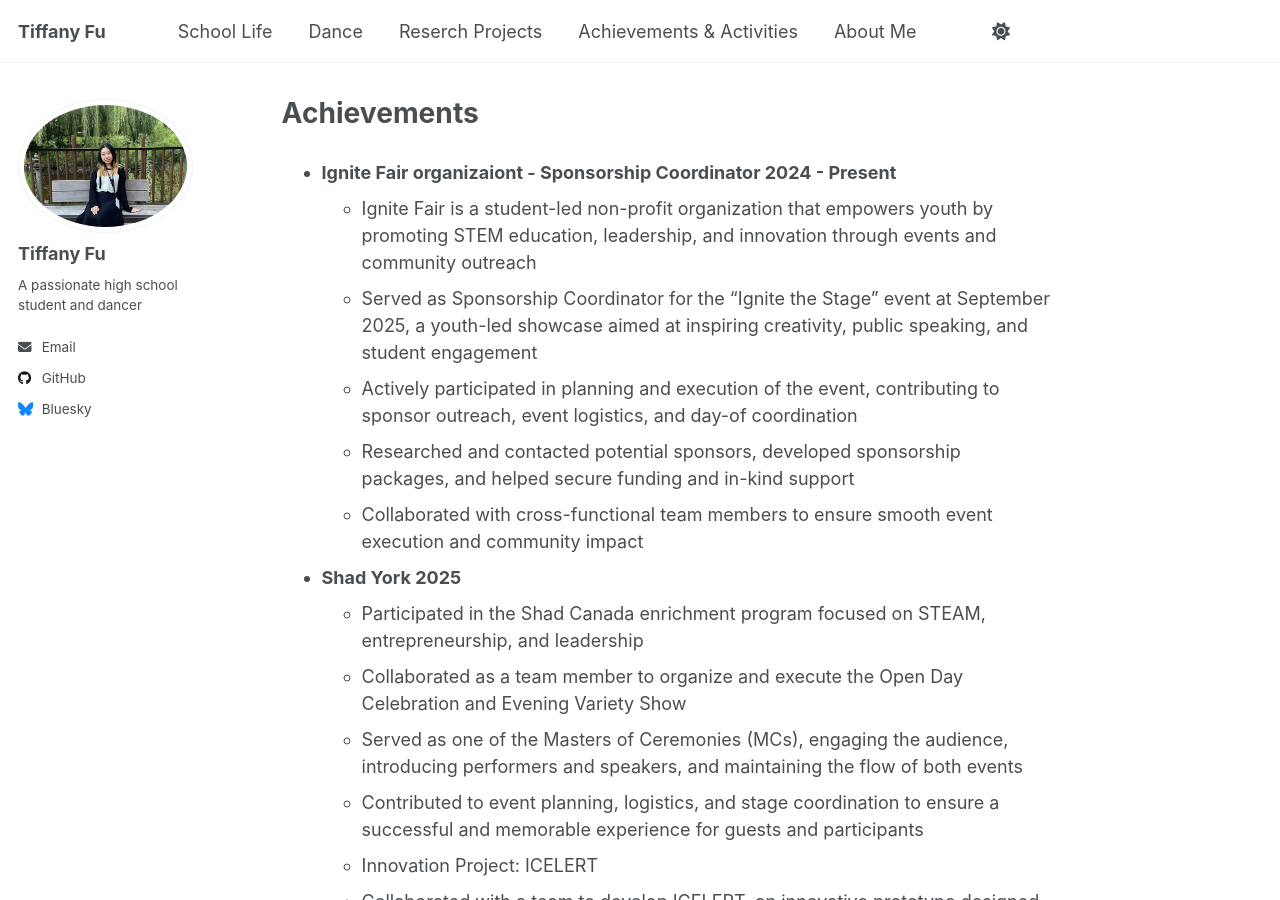
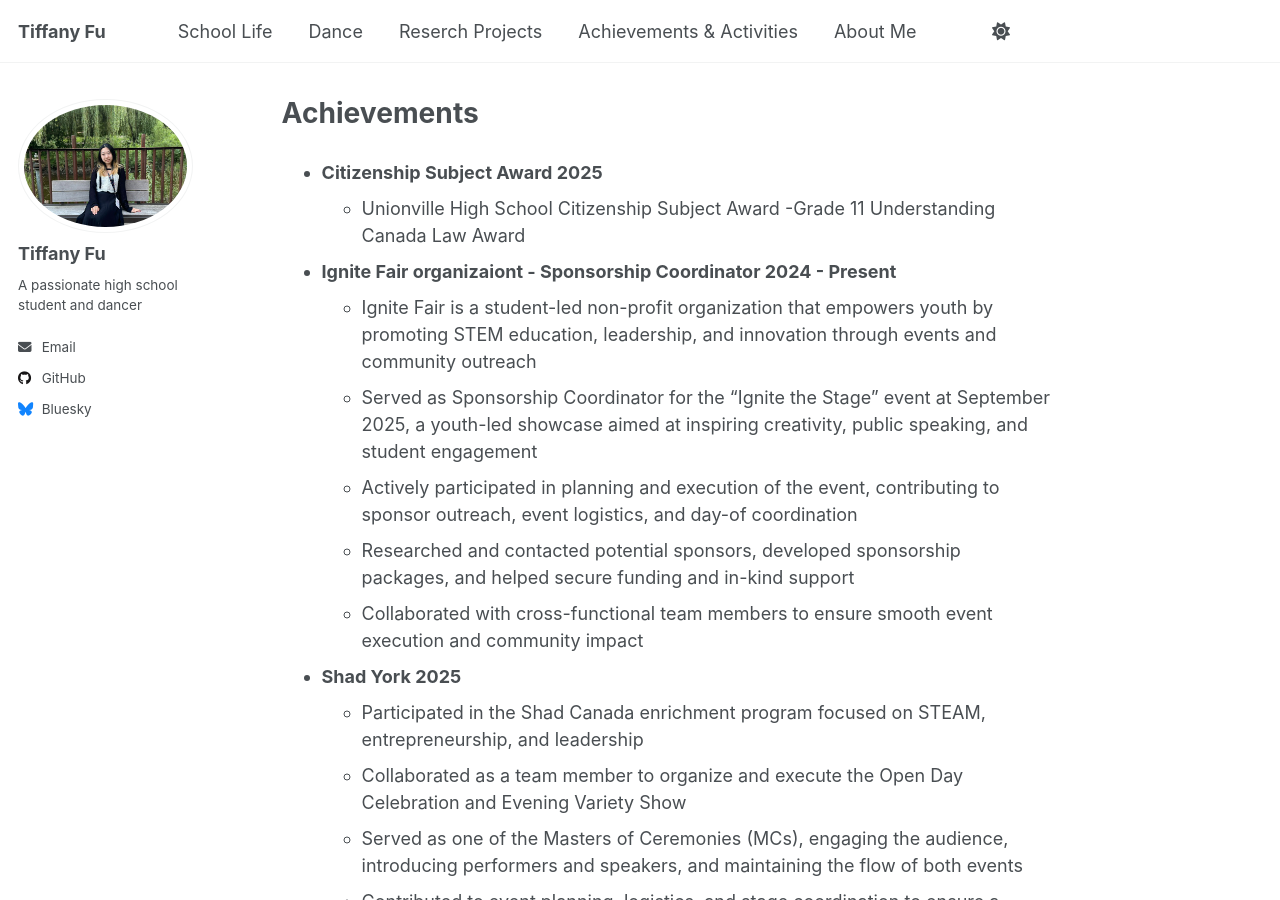
Before and after one commit to TiffanyJTFu/TiffanyFu, a Jekyll site: the page built from _portfolio/Achievements.md, in a window 1280 px wide and 900 px high. Built offline with Jekyll 4.4.1, drawn with Linux system fonts in a browser that asks for light colours; a script that is not in the unit is left out.

Commit message:
Update Achievements with new awards and roles
Added achievements related to Citizenship Subject Award and Ignite Fair.

```diff
--- a/_portfolio/Achievements.md
+++ b/_portfolio/Achievements.md
@@ -3,6 +3,8 @@ title: "Achievements"
 excerpt: "Consistently demonstrated academic strength, creativity, and leadership through research projects, innovation challenges, and active involvement in school and community programs.<br/><img src='https://tiffanyjtfu.github.io/TiffanyFu/images/shad3.jpeg'><img src='https://tiffanyjtfu.github.io/TiffanyFu/images/shadproject1.png'>"
 collection: portfolio
 ---
+* **Citizenship Subject Award 2025**
+  * Unionville High School Citizenship Subject Award -Grade 11 Understanding Canada Law Award
 * **Ignite Fair organizaiont - Sponsorship Coordinator 2024 - Present**
   * Ignite Fair is a student-led non-profit organization that empowers youth by promoting STEM education, leadership, and innovation through events and community outreach
   * Served as Sponsorship Coordinator for the "Ignite the Stage" event at September 2025, a youth-led showcase aimed at inspiring creativity, public speaking, and student engagement
```
